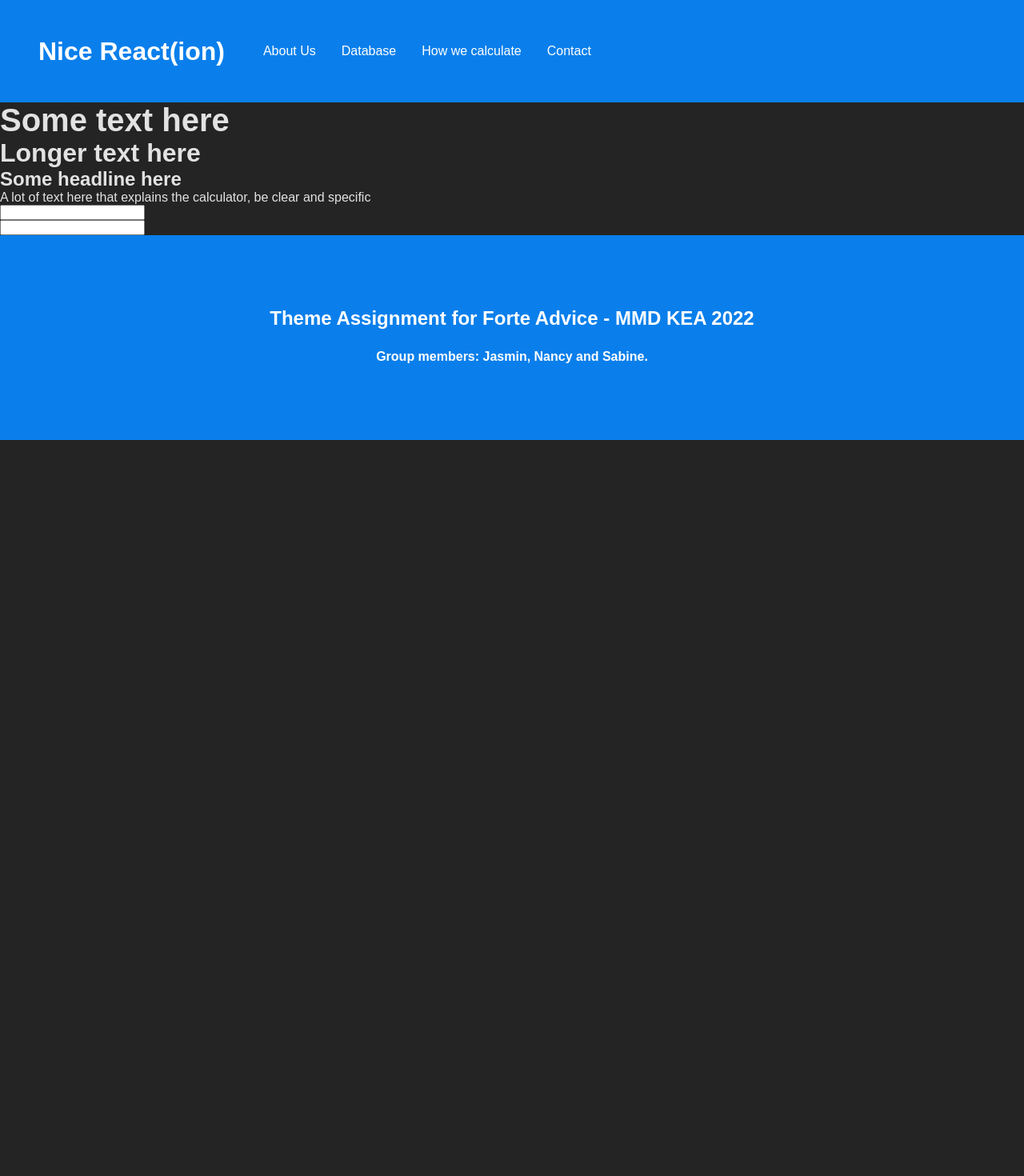
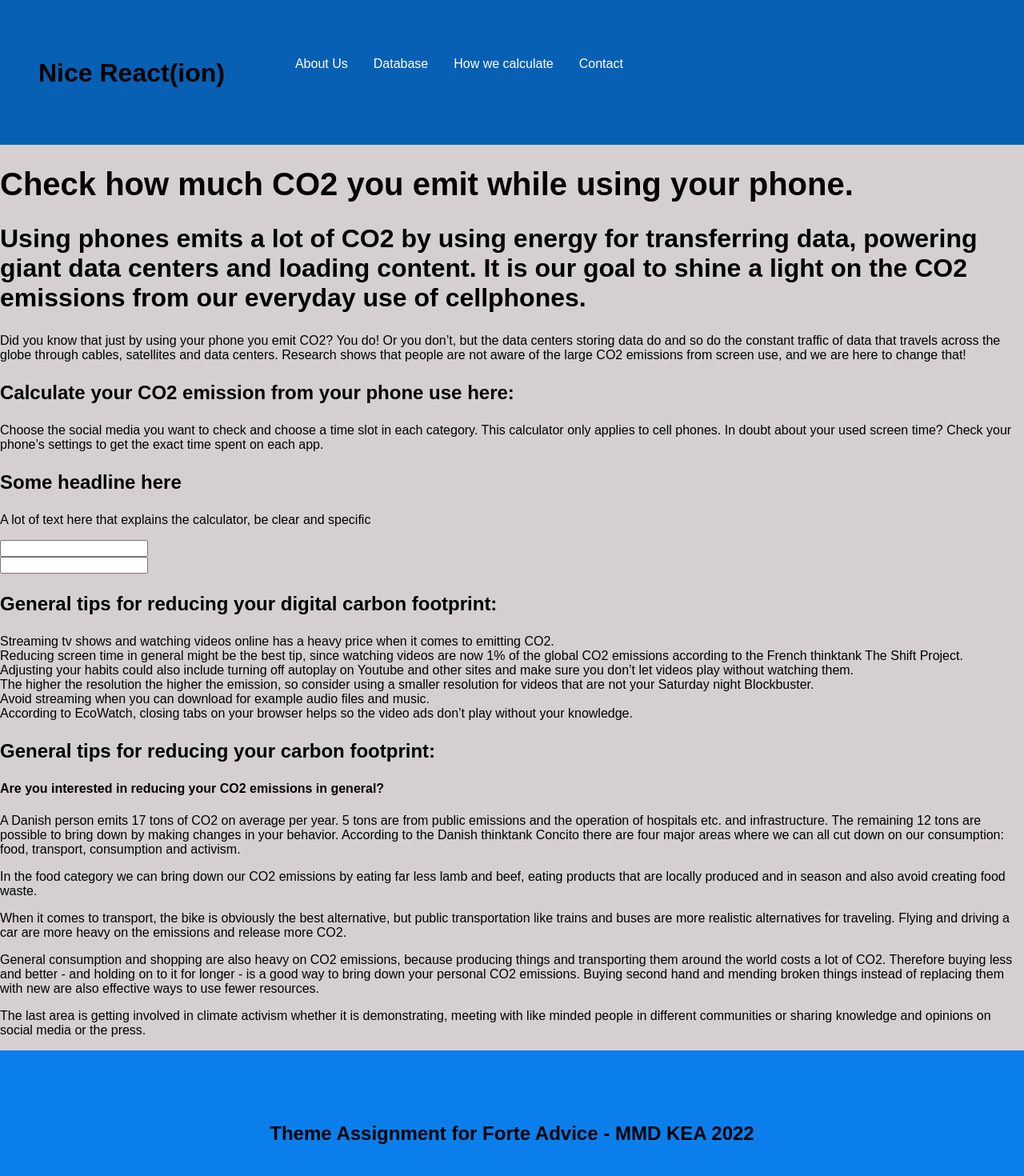
Before and after one commit to Yase0236/advice, a React (Vite) app: page / in a window 1280 px wide. Shown: the top 1470 px of the page at 80% size. Before the commit the page ends 800 px from the top, so only its background shows below. Built offline with nearby package versions, Linux system fonts and the light colour scheme.

Commit message:
adding text

```diff
--- a/components/Introduction.jsx
+++ b/components/Introduction.jsx
@@ -1,10 +1,18 @@
-import React from 'react'
+import React from "react";
 
 export default function Introduction() {
   return (
     <>
-        <h1>Some text here</h1>
-        <h2>Longer text here</h2>
+      <h1>Check how much CO2 you emit while using your phone. </h1>
+      <h2>Using phones emits a lot of CO2 by using energy for transferring data, powering giant data centers and loading content. It is our goal to shine a light on the CO2 emissions from our everyday use of cellphones.</h2>
+
+      <p>
+        Did you know that just by using your phone you emit CO2? You do! Or you don’t, but the data centers storing data do and so do the constant traffic of data that travels across the globe through cables, satellites and data centers. Research
+        shows that people are not aware of the large CO2 emissions from screen use, and we are here to change that!
+      </p>
+
+      <h3>Calculate your CO2 emission from your phone use here:</h3>
+      <p>Choose the social media you want to check and choose a time slot in each category. This calculator only applies to cell phones. In doubt about your used screen time? Check your phone’s settings to get the exact time spent on each app.</p>
     </>
-  )
+  );
 }
--- a/components/Results.jsx
+++ b/components/Results.jsx
@@ -0,0 +1,43 @@
+import React from "react";
+
+export default function Results() {
+  return (
+    <>
+      <div>
+        <h3>General tips for reducing your digital carbon footprint:</h3>
+
+        <p>
+          Streaming tv shows and watching videos online has a heavy price when it comes to emitting CO2.
+          <br />
+          Reducing screen time in general might be the best tip, since watching videos are now 1% of the global CO2 emissions according to the French thinktank The Shift Project.
+          <br />
+          Adjusting your habits could also include turning off autoplay on Youtube and other sites and make sure you don’t let videos play without watching them.
+          <br />
+          The higher the resolution the higher the emission, so consider using a smaller resolution for videos that are not your Saturday night Blockbuster.
+          <br />
+          Avoid streaming when you can download for example audio files and music.
+          <br />
+          According to EcoWatch, closing tabs on your browser helps so the video ads don’t play without your knowledge.
+        </p>
+      </div>
+      <div>
+        <h3>General tips for reducing your carbon footprint: </h3>
+        <h4>Are you interested in reducing your CO2 emissions in general?</h4>
+        <p>
+          A Danish person emits 17 tons of CO2 on average per year. 5 tons are from public emissions and the operation of hospitals etc. and infrastructure. The remaining 12 tons are possible to bring down by making changes in your behavior.
+          According to the Danish thinktank Concito there are four major areas where we can all cut down on our consumption: food, transport, consumption and activism.
+        </p>
+        <p>In the food category we can bring down our CO2 emissions by eating far less lamb and beef, eating products that are locally produced and in season and also avoid creating food waste.</p>
+        <p>
+          When it comes to transport, the bike is obviously the best alternative, but public transportation like trains and buses are more realistic alternatives for traveling. Flying and driving a car are more heavy on the emissions and release more
+          CO2.
+        </p>
+        <p>
+          General consumption and shopping are also heavy on CO2 emissions, because producing things and transporting them around the world costs a lot of CO2. Therefore buying less and better - and holding on to it for longer - is a good way to
+          bring down your personal CO2 emissions. Buying second hand and mending broken things instead of replacing them with new are also effective ways to use fewer resources.
+        </p>
+        <p>The last area is getting involved in climate activism whether it is demonstrating, meeting with like minded people in different communities or sharing knowledge and opinions on social media or the press. </p>
+      </div>
+    </>
+  );
+}
--- a/src/App.jsx
+++ b/src/App.jsx
@@ -2,15 +2,18 @@ import Header from "../components/Header";
 import Introduction from "../components/Introduction";
 import Calculate from "../components/Calculate";
 import Footer from "../components/Footer";
+import Results from "../components/Results";
 
 function App() {
-
-return <div className="App">
-    <Header />
-    <Introduction />
-    <Calculate />
-    <Footer />
-  </div>;
+  return (
+    <div className="App">
+      <Header />
+      <Introduction />
+      <Calculate />
+      <Results />
+      <Footer />
+    </div>
+  );
 }
 
 export default App;
--- a/src/index.css
+++ b/src/index.css
@@ -1,6 +1,4 @@
 * {
-  margin: 0;
-  padding: 0;
   box-sizing: border-box;
 }
 :root {
@@ -8,8 +6,9 @@
   /* font-weight: 400; */
 
   color-scheme: light dark;
-  color: rgba(255, 255, 255, 0.87);
-  background-color: #242424;
+  --main-color: #0760b3;
+  --main-background-color: rgb(214, 207, 207);
+  --font-color0: black;
 
   font-synthesis: none;
   text-rendering: optimizeLegibility;
@@ -20,6 +19,11 @@
 html {
   scroll-behavior: smooth;
 }
+body {
+  background-color: var(--main-background-color);
+  padding: 0;
+  margin: 0;
+}
 main {
   /* width: 80vw; */
   max-width: 1200px;
@@ -27,20 +31,24 @@ main {
 }
 h1 {
   font-size: 2.5rem;
+  color: var(--font-color0);
 }
 h2 {
   font-size: 2rem;
+  color: var(--font-color0);
 }
 h3 {
   font-size: 1.5rem;
+  color: var(--font-color0);
 }
 h4,
 p {
   font-size: 1rem;
+  color: var(--font-color0);
 }
 /***************header styling****************/
 .header_styling {
-  background-color: #0a7feb;
+  background-color: var(--main-color);
   color: white;
   display: flex;
   flex-direction: row;
```
